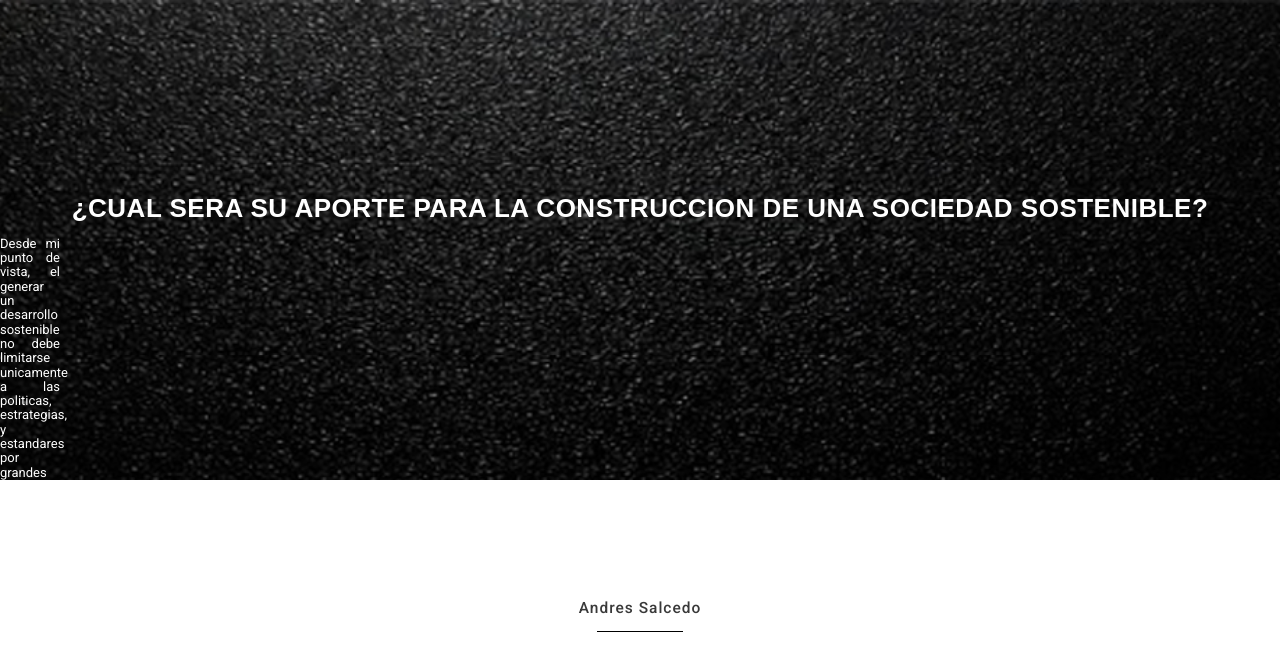
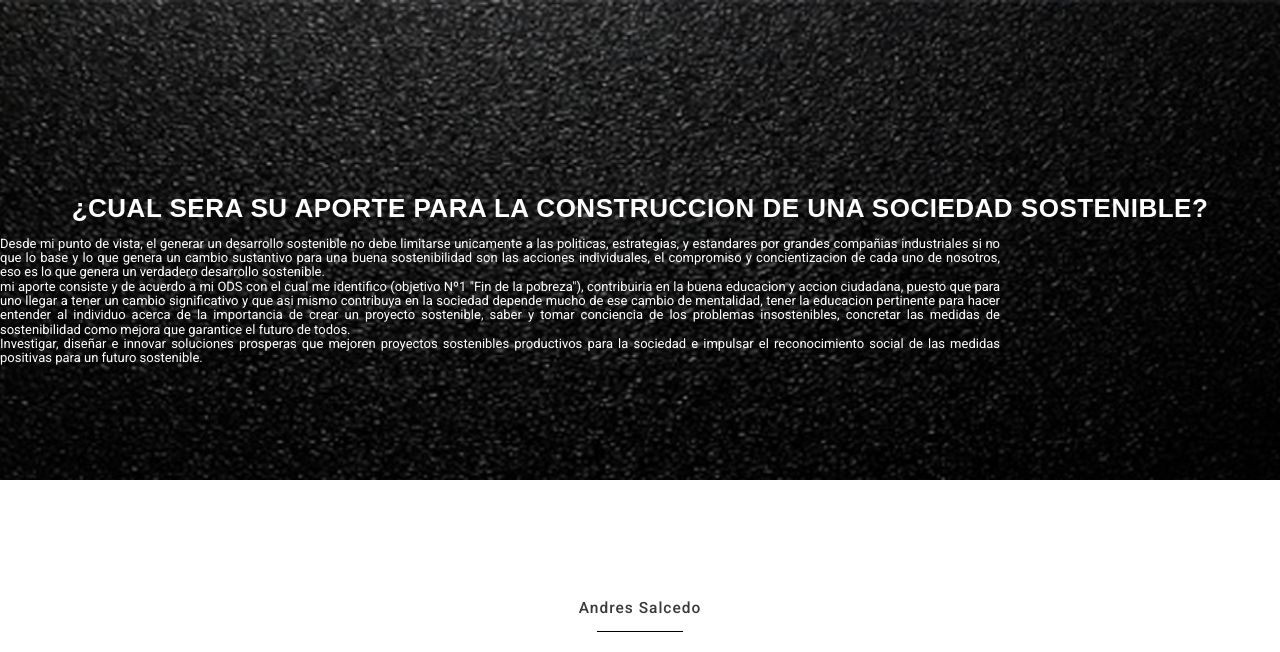
Before and after one commit to andresalcedo/emprendimiento, a website: page index.html in a window 1280 px wide. Drawn offline with Linux system fonts and the light colour scheme.

Commit message:
Merge origin/master
Conflicts:
	README.md

```diff
--- a/index.html
+++ b/index.html
@@ -52,7 +52,7 @@ Author Name: iCrossoft S.A.S-->
                 <div class="banner-title">
                     <h2 style="color: white; font-size: 26px;"><b><font FACE="ARIAL">¿CUAL SERA SU APORTE PARA LA CONSTRUCCION DE UNA SOCIEDAD SOSTENIBLE?</font></b></h2><br>
                     <!--<img src='images/log.png' style="width: 200px;"><br><br><br>-->
-                    <div style="width: 60px; height: 50px;">
+                    <div style="width: 1000px; height: 50px; align: center;">
                         <p align="justify">
                             Desde mi punto de vista, el generar un desarrollo sostenible no debe limitarse unicamente a las politicas, estrategias, y estandares por
                             grandes compañias industriales si no que lo base y lo que genera un cambio sustantivo para una buena sostenibilidad son las acciones
```
